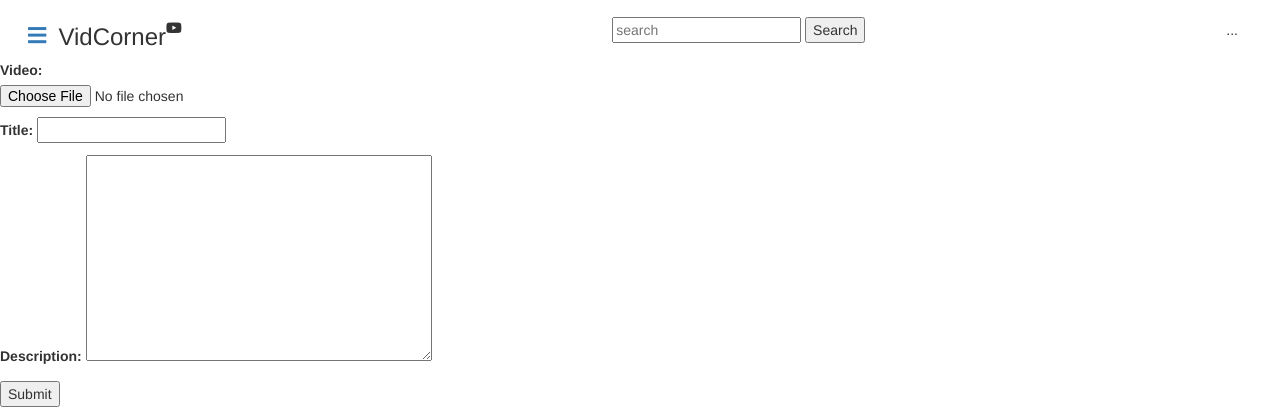
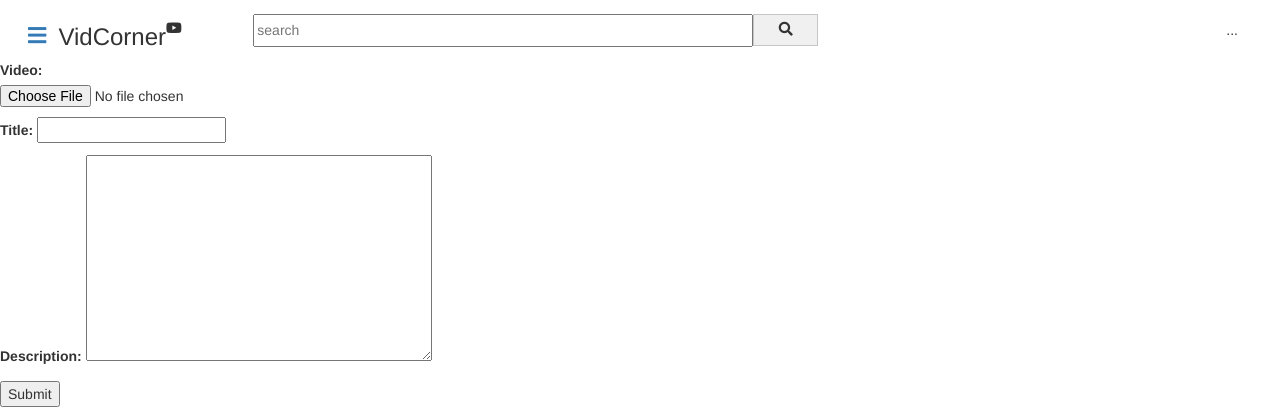
Before and after one commit to Cyrusluke925/vid_corner, a Django app: page /upload/video in a window 1280 px wide. Shown: the top 420 px of the page. Run offline with Django 3.2, Linux system fonts and the light colour scheme; the visitor is signed in with stand-in values (Sample User, id 1); data that the repository does not hold is empty; some libraries are stand-ins or nearby versions.

Commit message:
styled the aside bar

```diff
--- a/vid_corner_app/static/css/main.css
+++ b/vid_corner_app/static/css/main.css
@@ -1,10 +1,25 @@
+
+body {
+    width: 100%;
+    height: 100%;
+}
+main {
+    background-color: #FAFAFA
+    width: 100%;
+    height: 100%;
+}
 
 
-
-form .navSearch {
+.navSearch {
     align-self: center;
     justify-self: center;
+    margin-right: 27em;
+    display: flex;
+
+
 }
+
+
 
 ul.nav.nav-pills {
     display: flex;
@@ -33,9 +48,18 @@ ul.nav.nav-pills {
 }
 .entirePage {
     display: flex;
-    justify-content: space-around;
-    margin-top: 5em;
+
+    margin-left: 3em;
+
 }
+
+
+.aside {
+    width: 400px;
+    height: 100vh;
+    margin-left: 6em;
+}
+
 
 .commentBox {
     font-family: Roboto;
@@ -46,6 +70,11 @@ ul.nav.nav-pills {
 
 }
 
+.videoContainer {
+    width: 1206px;
+    height: 678px;
+
+}
 
 textarea:focus, input:focus{
     outline: none;
@@ -101,8 +130,8 @@ aside {
 
 .currentPage {
     max-width: 100%;
-    margin-left: auto;
-    margin-right: auto;
+
+
 }
 
 @media screen and (max-width: 915px) {
@@ -113,12 +142,10 @@ aside {
 
 video {
     width: 100%;
-    height: auto;
+
 }
 
-.videoAndComments {
 
-}
 
 .pictureAndChannelName {
     display: flex;
@@ -315,3 +342,80 @@ a {
 .listItemContainer:hover {
     background-color: lightgrey;
 }
+
+
+
+
+
+
+
+
+
+.searchButton {
+    font-size: 1em;
+    background-color: #F0F0F0;
+    height: 32px;
+    width: 65px;
+    border: 1px solid #c6c6c6;
+    padding: 1px 7px 2px 7px;
+
+}
+
+.searchBar {
+    height: 33px;
+    width: 500px;
+}
+
+
+nav {
+    max-width: 100%;
+}
+
+.suggested {
+    display: flex;
+}
+
+.suggestedVideoInfo {
+    display: flex;
+    flex-direction: column;
+    align-items: center;
+    justify-content: center;
+    margin-left: 1em;
+}
+
+
+h5.suggestedVidInfo {
+    font-size: 15px;
+}
+
+p.suggestedVidInfo {
+    font-size: 10px;
+}
+
+h6.suggestedVidInfo {
+    font-weight: 300;
+}
+
+
+.suggestedVidInfo {
+    margin-top: 0;
+    margin-bottom: 0;
+}
+.videoThumbnail {
+    width: 200px;
+}
+
+@media screen and (max-width: 1240px) {
+    .aside {
+        display: none;
+    }
+
+    .entirePage {
+        margin-right: 3em;
+    }
+}
+
+
+a {
+    text-decoration: none !important;
+}
--- a/vid_corner_app/templates/vid_corner_app/base.html
+++ b/vid_corner_app/templates/vid_corner_app/base.html
@@ -32,6 +32,7 @@
   <body>
 
     <header>
+        <nav>
       {% if user.is_authenticated %}
       <ul class="nav nav-pills">
           ...
@@ -45,8 +46,8 @@
           </li>
 
           <form class='navSearch' method="GET">
-              <input type='text' placeholder="search">
-              <button type='submit'>Search</button>
+              <input class='searchBar' type='text' placeholder="search">
+              <button class='searchButton' type='submit'><i class="fas fa-search"></i></button>
           </form>
           <div class='asideHamburger'>
           <li class='hamburger'><a  href=''><i class="fas fa-bars"></i></a></li>
@@ -68,6 +69,7 @@
             </form>
 
         </ul>
+    </nav>
 
 
 
```
Also changed, not shown: vid_corner_app/templates/vid_corner_app/video_detail.html (+17 -4 lines).
